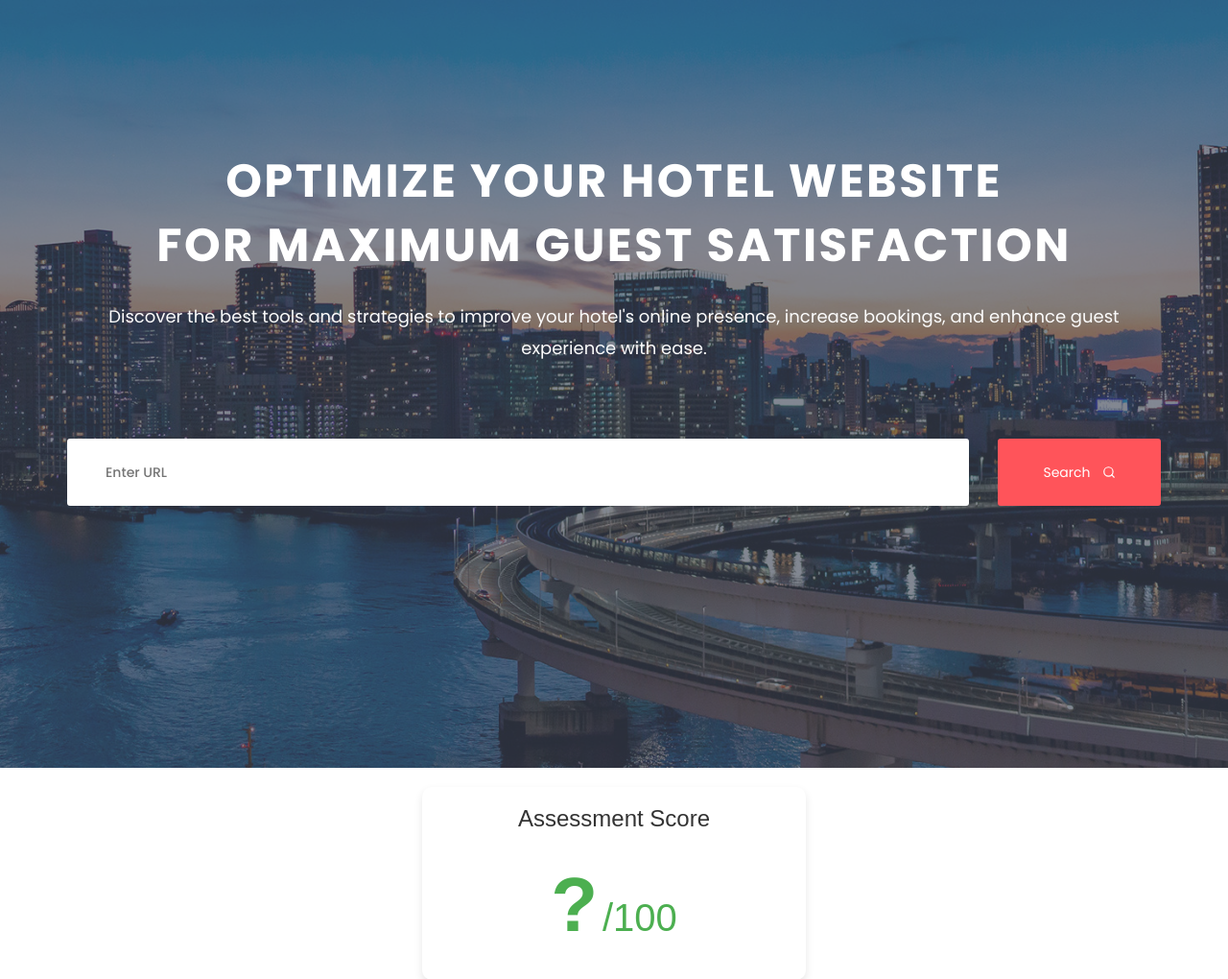
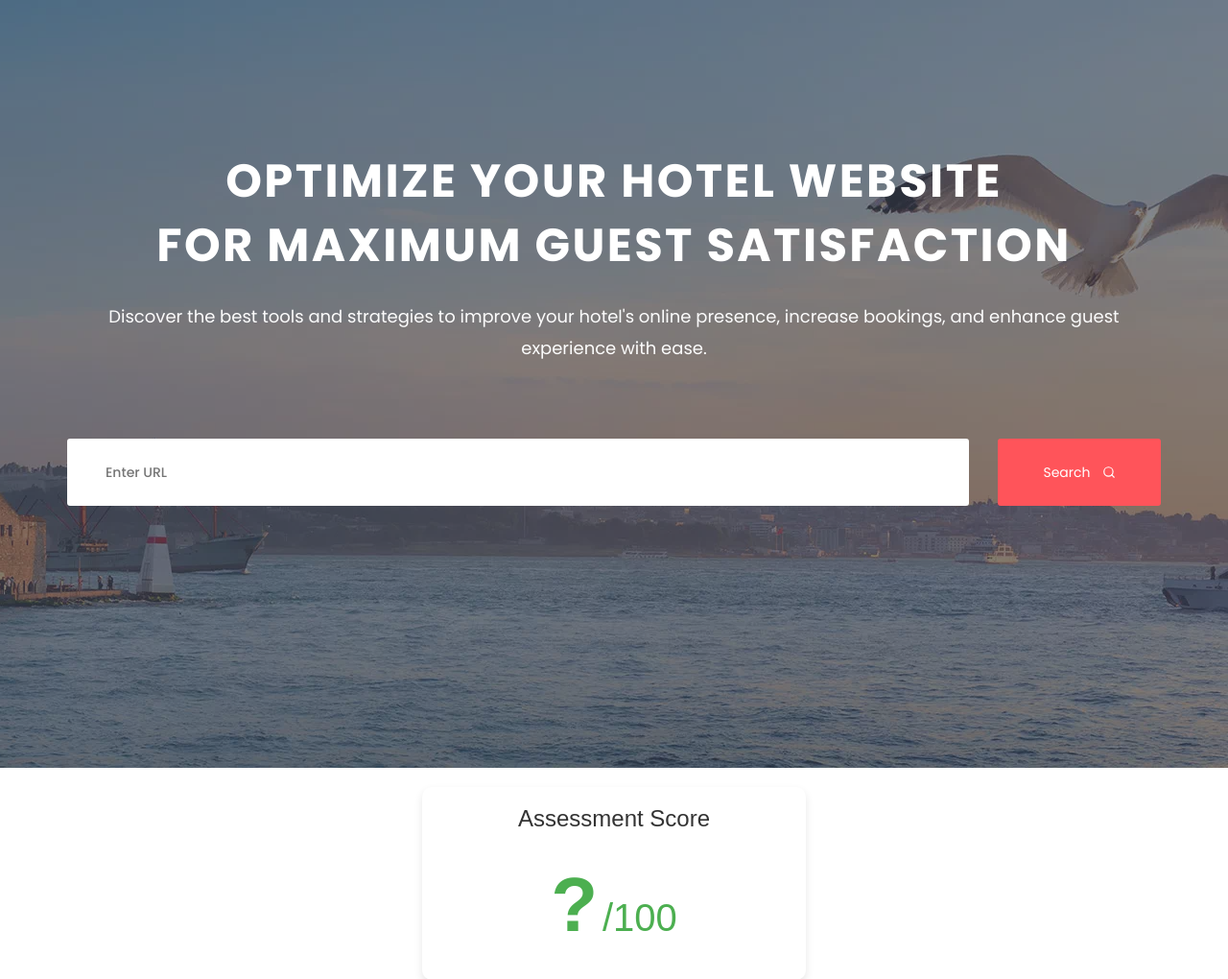
Before and after one commit to irem-dagdeviren/CS402_FinalProject, a Flask app: page / in a window 1280 px wide. Shown: the part 86-1106 px from the top of the page at 96% size. Run offline with Flask 3, Linux system fonts and the light colour scheme; some libraries are stand-ins or nearby versions.

Commit message:
changed backgorund photo

```diff
--- a/static/css/style.css
+++ b/static/css/style.css
@@ -200,7 +200,7 @@ nav.navbar.bootsnav .navbar-toggle i{color: #ff545a;}
 --------------------------------------*/
 .welcome-hero {
     position: relative;
-    background:url(../images/welcome-hero/banner.jpg)no-repeat;
+    background:url(../images/welcome-hero/banner3.jpg)no-repeat;
     background-position:center;
     background-size:cover;
     text-align: center;
```
Also changed, not shown: static/images/welcome-hero/banner3.jpg (added).
